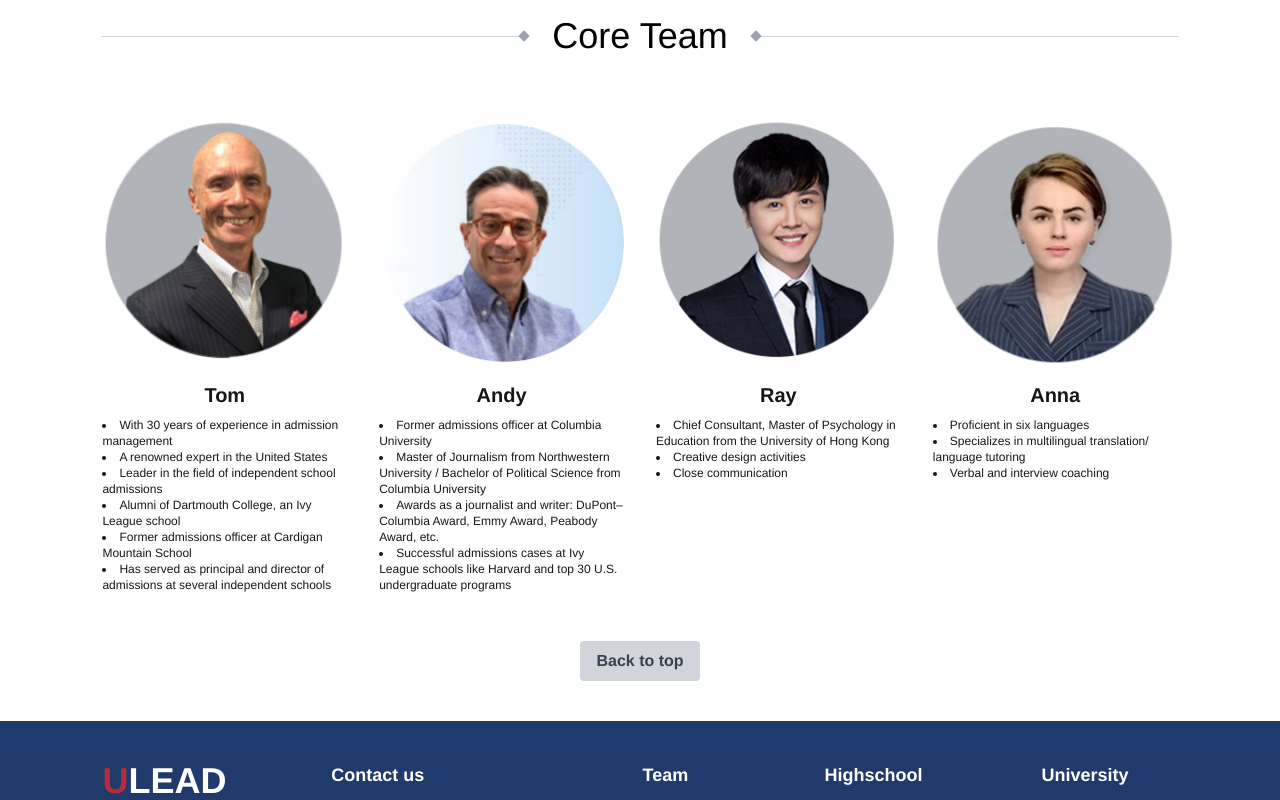
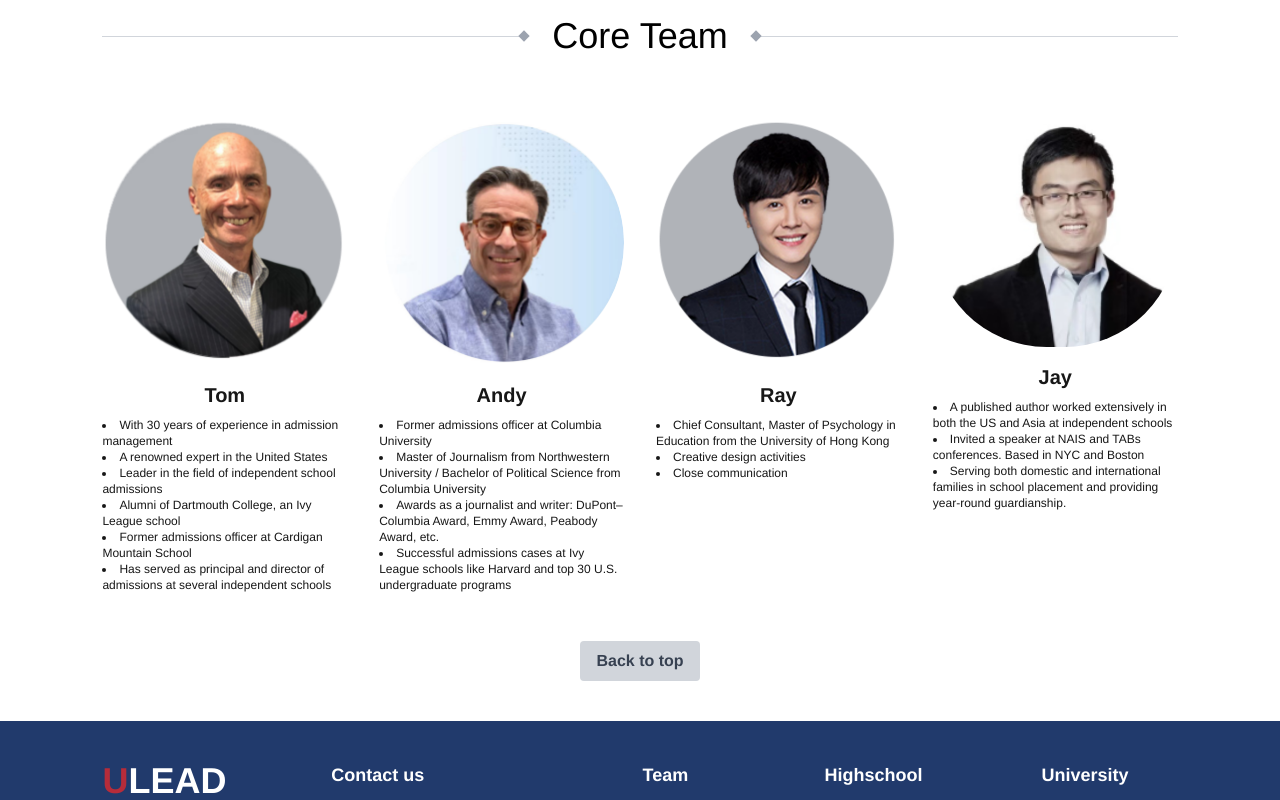
Before and after one commit to jacobsun000/ulead, a Next.js app: page /about-us in a window 1280 px wide. Shown: the part 1340-2140 px from the top of the page. Built offline with nearby package versions, Linux system fonts and the light colour scheme.

Commit message:
Fix: info of aboutus and qr code in footer

```diff
--- a/app/about-us/page.js
+++ b/app/about-us/page.js
@@ -59,12 +59,12 @@ export default function AboutUs() {
       ]
     },
     {
-      name: "Anna",
-      imageSrc: "/img/aboutus/Anna.png",
+      name: "Jay",
+      imageSrc: "/img/aboutus/Jay.png",
       description: [
-        "Proficient in six languages",
-        "Specializes in multilingual translation/ language tutoring",
-        "Verbal and interview coaching"
+        "A published author worked extensively in both the US and Asia at independent schools",
+        "Invited a speaker at NAIS and TABs conferences. Based in NYC and Boston",
+        "Serving both domestic and international families in school placement and providing year-round guardianship."
       ]
     }
   ];
--- a/app/page.js
+++ b/app/page.js
@@ -389,7 +389,7 @@ function OurTeamSection() {
       name: "Ray",
       imageSrc: "/img/aboutus/Ray.png",
       description: [
-        "Chief Consultant, Master of Psychology in Education from the University of Hong Kong. ",
+        "Chief Consultant, Master of Education from the University of Hong Kong. ",
         "Creative design activities. ",
         "Close communication..."
       ]
--- a/ui/Footer.js
+++ b/ui/Footer.js
@@ -28,7 +28,7 @@ export default function Footer() {
           <span className="text-white text-xl md:text-3xl">合领教育</span>
 
           <div className="flex w-20 h-20 mt-5">
-            <Image src="/img/footer/qrcode.png" alt="WeChat QR Code" width={130} height={130} />
+            <Image src="/img/footer/qr.jpg" alt="WeChat QR Code" width={130} height={130} />
           </div>
         </div>
 
```
Also changed, not shown: public/img/footer/qr.jpg (added).
